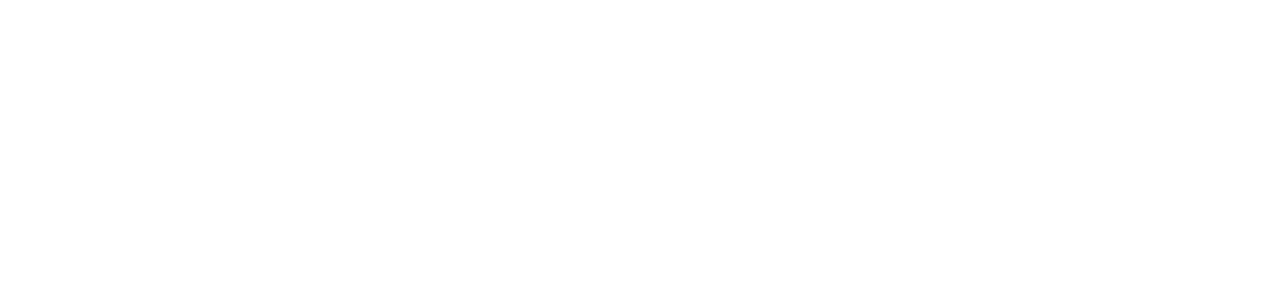
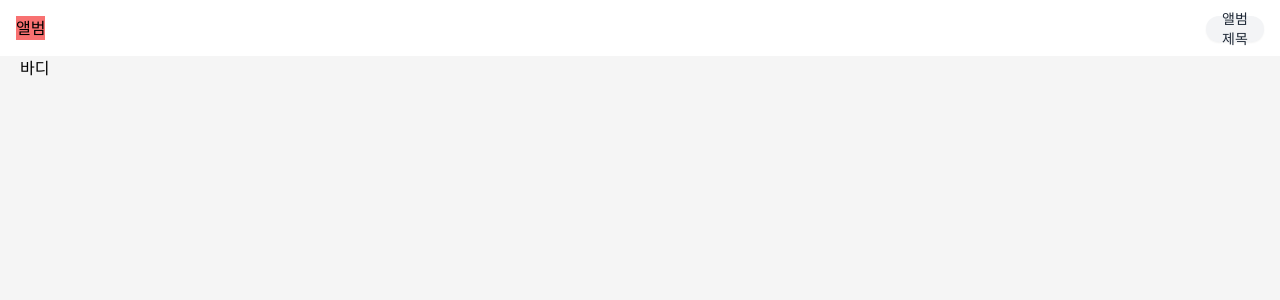
Before and after one commit to gusdn3477/makestar_assignment, a React (Vite) app: page /management in a window 1280 px wide. Before the commit this address had no page. Shown: the top 300 px of the page. Built offline with nearby package versions, Linux system fonts and the light colour scheme.

Commit message:
refactor: InnerLayout 사용한 방식으로 앨범, 앨범 관리 페이지 수정

```diff
--- a/src/Router.tsx
+++ b/src/Router.tsx
@@ -1,5 +1,5 @@
 import { BrowserRouter, Route, Routes } from 'react-router-dom';
-import Layout from './Layout';
+import Layout from './components/Layout';
 import AlbumManagement from './pages/AlbumManagement';
 import Home from './pages/Home';
 
@@ -9,7 +9,7 @@
       <Routes>
         <Route path="/" element={<Layout />}>
           <Route path="" element={<Home />} />
-          <Route path="/about" element={<AlbumManagement />} />
+          <Route path="management" element={<AlbumManagement />} />
         </Route>
       </Routes>
     </BrowserRouter>
--- a/src/pages/AlbumManagement.tsx
+++ b/src/pages/AlbumManagement.tsx
@@ -1,5 +1,13 @@
-import React from 'react';
+import Chip from '../components/Chip';
+import InnerLayout from '../components/InnerLayout';
 
 export default function AlbumManagement() {
-  return <div>AlbumManagement</div>;
+  return (
+    <InnerLayout
+      headerLeft={<h1 className="m-0 bg-red-400">앨범</h1>}
+      headerRight={<Chip label="앨범 제목" />}
+    >
+      <div>바디</div>
+    </InnerLayout>
+  );
 }
--- a/src/pages/Home.tsx
+++ b/src/pages/Home.tsx
@@ -1,12 +1,13 @@
-import React from 'react';
+import Chip from '../components/Chip';
+import InnerLayout from '../components/InnerLayout';
 
 export default function Home() {
   return (
-    <div>
-      <div className="m-0 h-[56px] w-full bg-red-400 p-4">
-        <h1 className="m-0 bg-red-400">앨범</h1>
-        <button>앨범 관리</button>
-      </div>
-    </div>
+    <InnerLayout
+      headerLeft={<h1 className="m-0 bg-red-400">앨범</h1>}
+      headerRight={<Chip label="앨범 제목" />}
+    >
+      <div>바디</div>
+    </InnerLayout>
   );
 }
```
